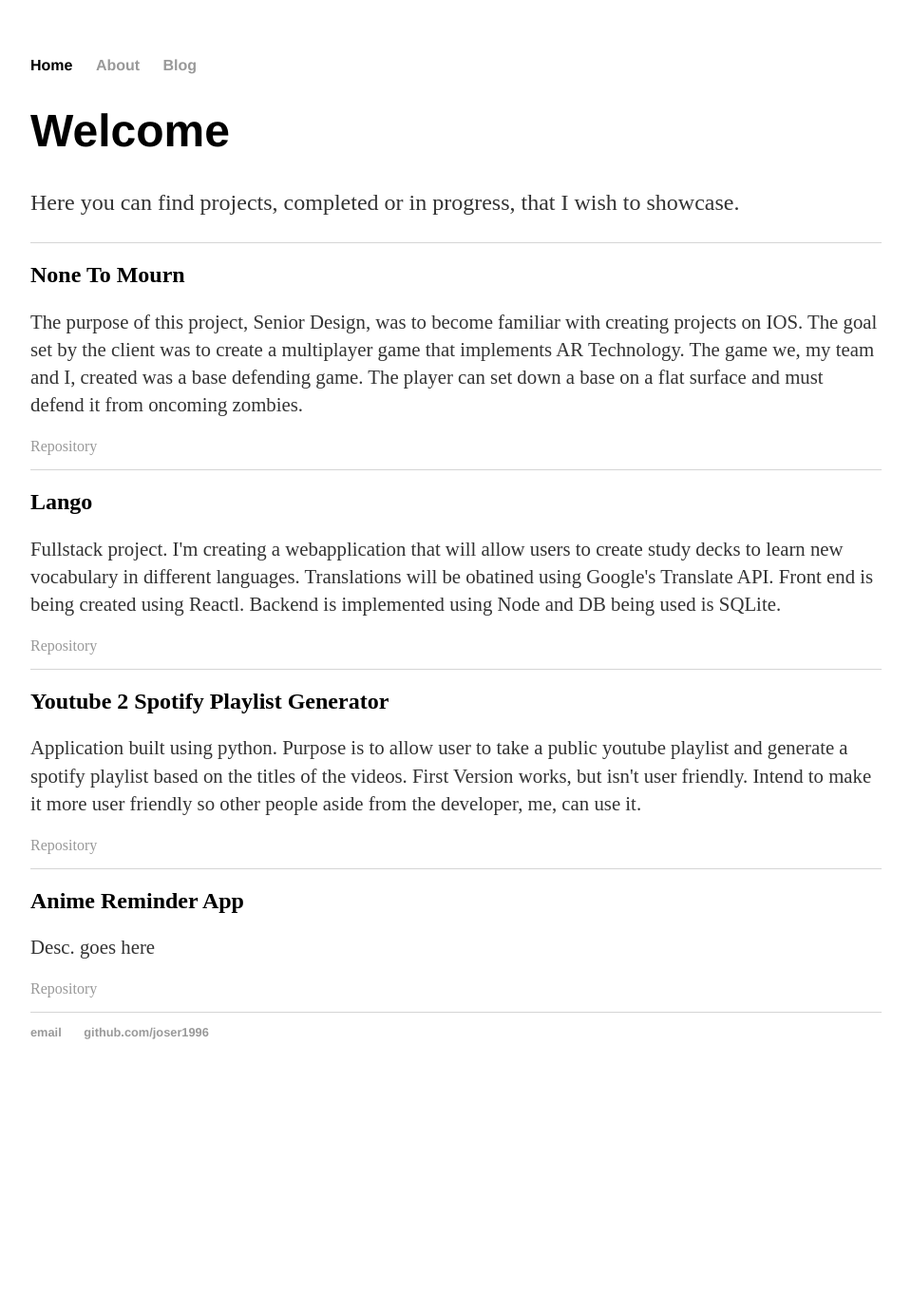
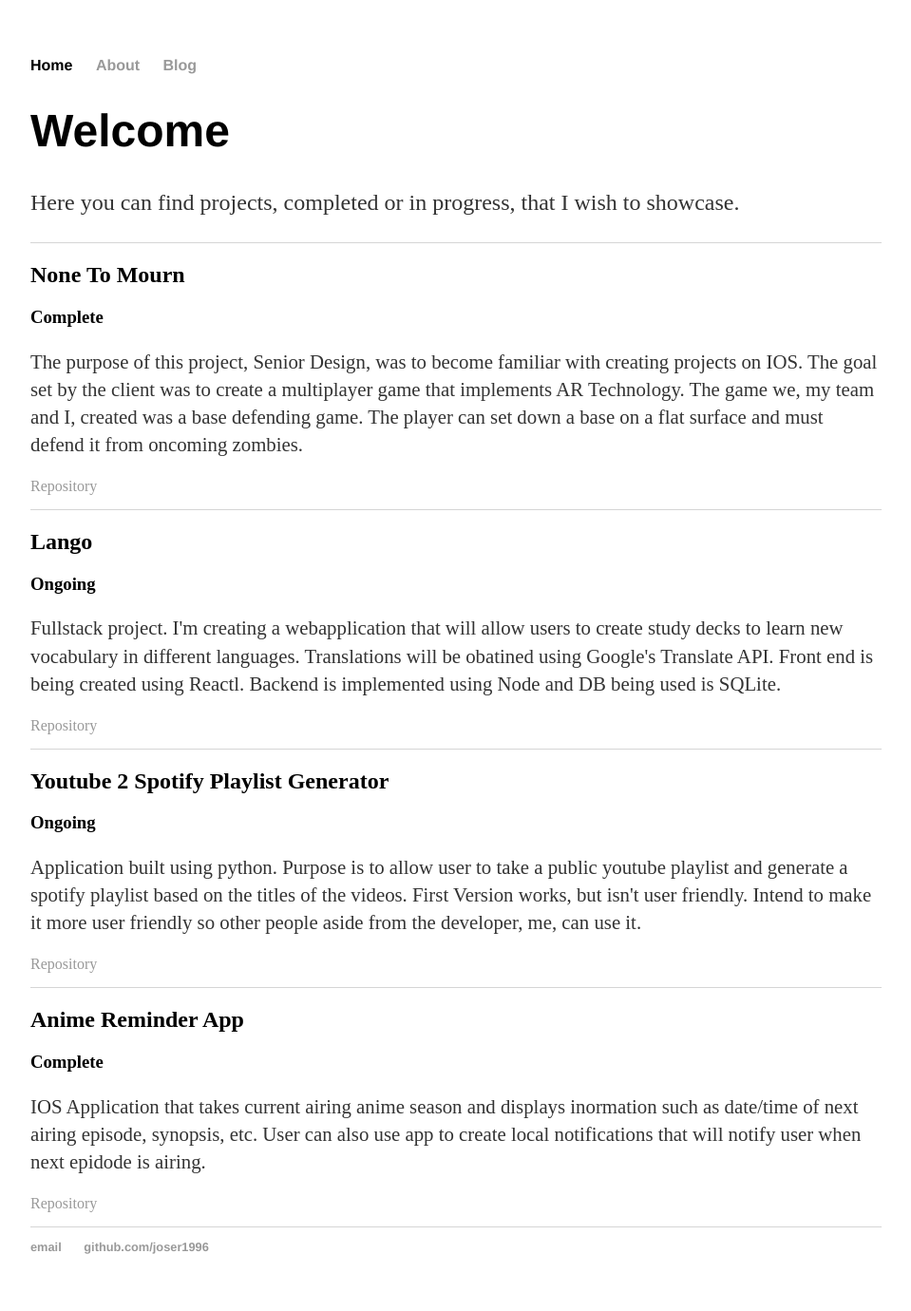
Before and after one commit to joser1996/joser1996.github.io, a Jekyll site: the page built from index.html, in a window 1280 px wide. Shown: the whole page at 95% size, without its empty margins (160-1119 px from the left). Built offline with Jekyll 4.4.1, drawn with Linux system fonts in a browser that asks for light colours; before the commit the page ends 1154 px from its top, so only the background shows below that.

Commit message:
Update project cards

```diff
--- a/_data/projectCards.yml
+++ b/_data/projectCards.yml
@@ -20,7 +20,7 @@
     being created using Reactl. Backend is implemented using Node and DB being
     used is SQLite.
 - name: Youtube 2 Spotify Playlist Generator
-  status: V1 Done. Plan On Working on V2
+  status: Ongoing
   link: null
   repo: https://github.com/joser1996/Y2SPlaylist
   desc: |
@@ -33,4 +33,6 @@
   link: null
   repo: https://github.com/joser1996/AnimeAlarm
   desc: |
-    Desc. goes here
+    IOS Application that takes current airing anime season and displays inormation
+    such as date/time of next airing episode, synopsis, etc. User can also use app
+    to create local notifications that will notify user when next epidode is airing.
--- a/_includes/projectCards.html
+++ b/_includes/projectCards.html
@@ -1,6 +1,7 @@
 {% for item in site.data.projectCards %}
 <div class="projectCards">
 	<h2>{{ item.name }}</h2>
+	<h3 class="projectStatus">{{ item.status }}</h3>
 	<p> {{ item.desc }}</p>
 	{% if item.link %}
 		<a href="{{ item.link }}" target="_blank">Link To Project</a>
```
